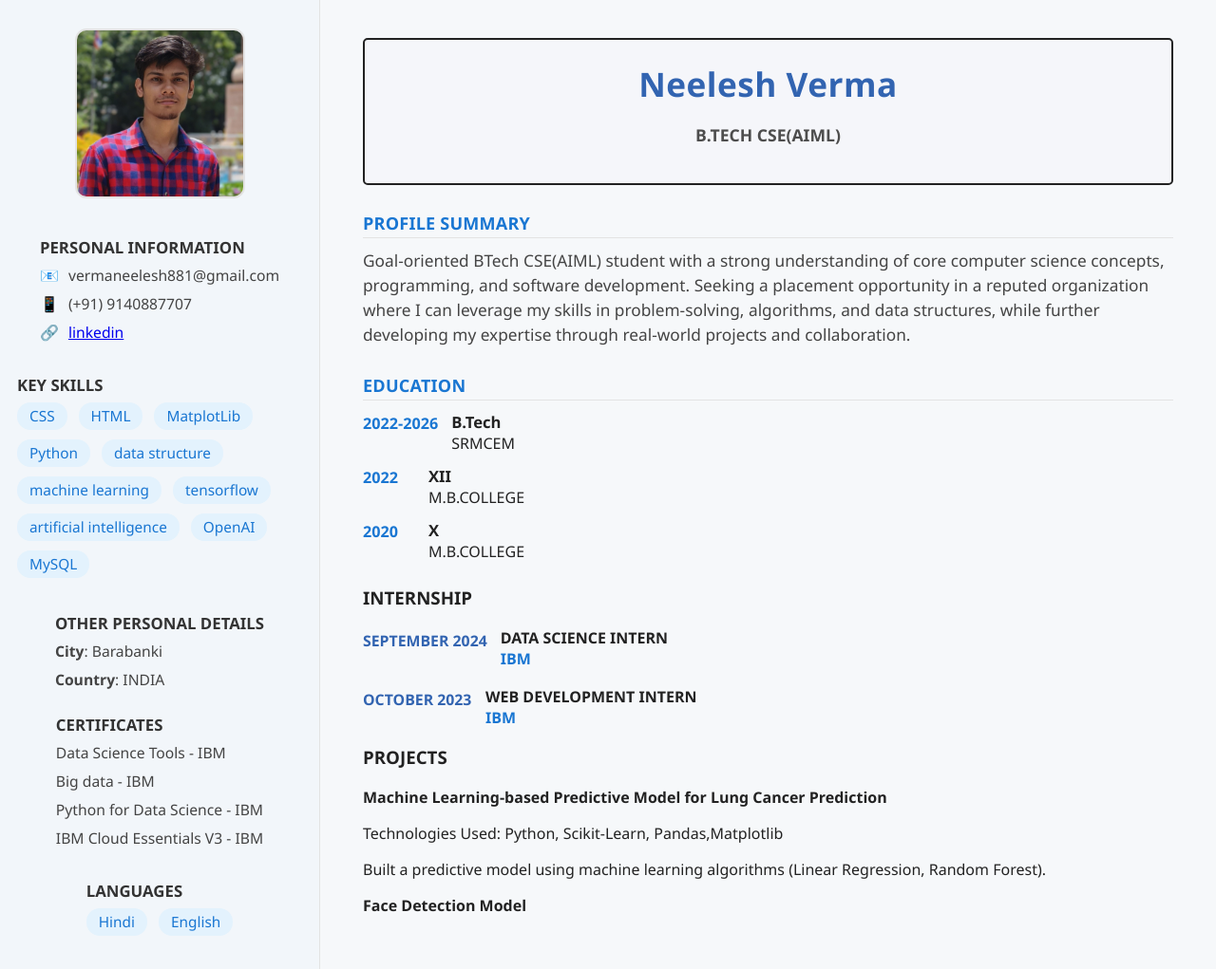
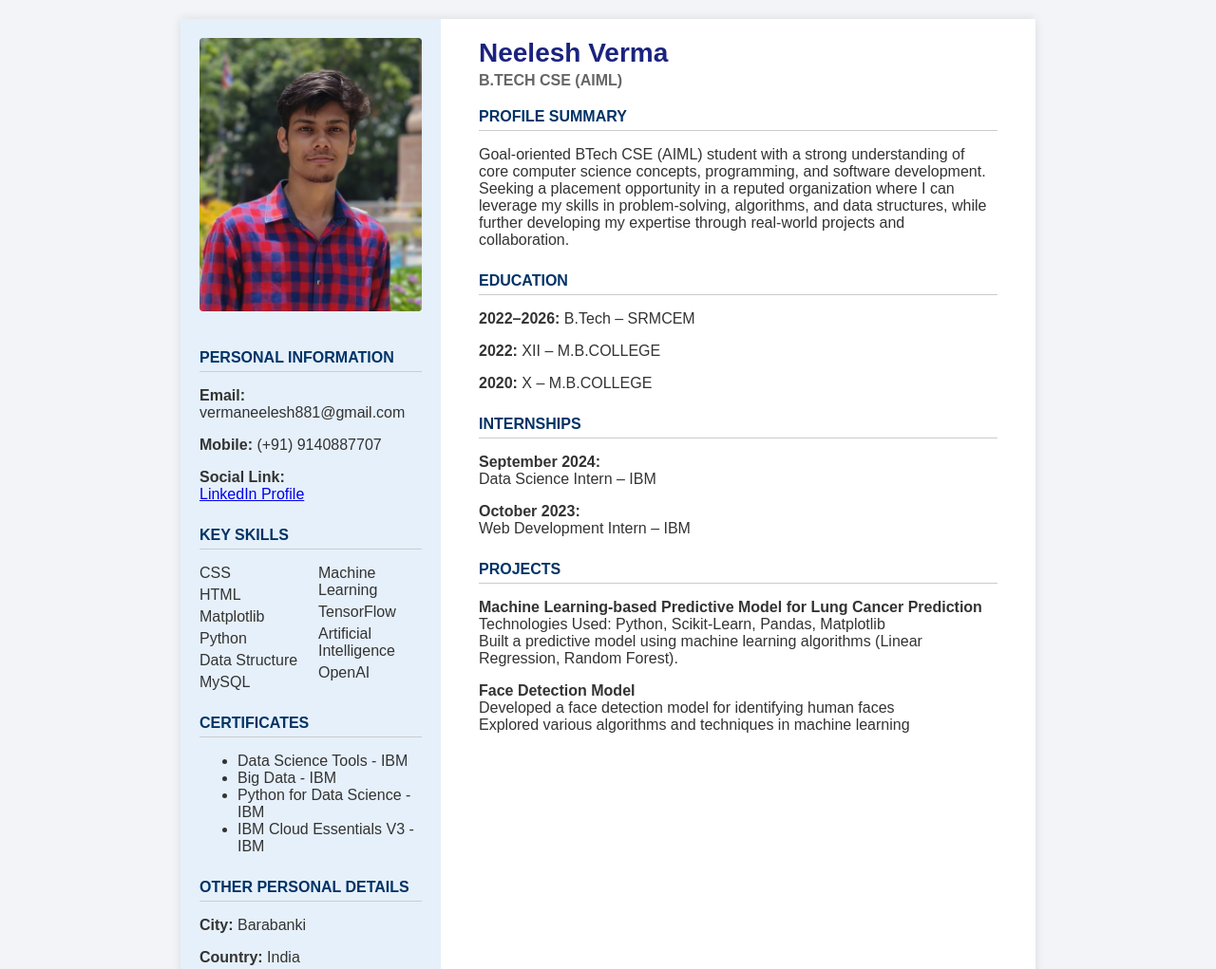
Before and after one commit to Neelesh018/Neelesh018.github.io, a plain HTML site: page index.html in a window 1280 px wide. Shown: the top 1021 px of the page at 95% size. Drawn offline with Linux system fonts and the light colour scheme.

Commit message:
initial commit

```diff
--- a/index.html
+++ b/index.html
@@ -1,150 +1,97 @@
 <!DOCTYPE html>
 <html lang="en">
 <head>
-  <meta charset="UTF-8">
-  <meta name="viewport" content="width=device-width, initial-scale=1">
-  <title>RESUME</title>
-  <link rel="stylesheet" href="style.css">
+  <meta charset="UTF-8" />
+  <meta name="viewport" content="width=device-width, initial-scale=1.0"/>
+  <title>Resume - Neelesh Verma</title>
+  <link rel="stylesheet" href="style.css" />
 </head>
 <body>
-    <div class="resume-body">
-      <aside class="sidebar">
-        <div class="profile-pic">
-          <img src="imageeee.jpg" alt="Profile Picture" />
-        </div>
-        <section class="personal-info">
+  <div class="resume-container">
+    <div class="left-column">
+      <img src="imageeee.jpg" alt="Profile" class="profile-photo" />
+
+      <section class="section">
         <h3>PERSONAL INFORMATION</h3>
-          <ul>
-            <li>
-              <span class="icon">📧</span>
-              vermaneelesh881@gmail.com
-            </li>
-            <li>
-              <span class="icon">📱</span>
-              (+91) 9140887707
-            </li>
-            <li>
-              <span class="icon">🔗</span>
-              <a href="www.linkedin.com/in/neelesh-verma-4238b9296" target="_blank">
-                linkedin
+        <p><strong>Email:</strong> vermaneelesh881@gmail.com</p>
+        <p><strong>Mobile:</strong> (+91) 9140887707</p>
+        <p><strong>Social Link:</strong><br>
+          <a href="https://www.linkedin.com/in/neelesh-verma-4238b9296" target="_blank">
+            LinkedIn Profile
           </a>
-            </li>
+        </p>
+      </section>
+
+      <section class="section">
+        <h3>KEY SKILLS</h3>
+        <ul class="skills-list">
+          <li>CSS</li><li>HTML</li><li>Matplotlib</li><li>Python</li><li>Data Structure</li><li>MySQL</li>
+          <li>Machine Learning</li><li>TensorFlow</li><li>Artificial Intelligence</li><li>OpenAI</li>
         </ul>
       </section>
-        <section class="key-skills">
-            <h3>KEY SKILLS</h3>
-          <ul>
-            <li>CSS</li>
-            <li>HTML</li>
-            <li>MatplotLib</li>
-            <li>Python</li>
-            <li>data structure</li>
-            <li>machine learning</li>
-            <li>tensorflow</li>
-            <li>artificial intelligence</li>
-            <li>OpenAI</li>
-            <li>MySQL</li>
-          </ul>
-        </section>
-        <section class="other-details">
-        <h3>OTHER PERSONAL DETAILS</h3>
-          <ul>
-            <li><strong>City</strong>: Barabanki</li>
-            <li><strong>Country</strong>: INDIA</li>
-          </ul>
-        </section>
-         <section class="certificate">
+
+      <section class="section">
         <h3>CERTIFICATES</h3>
         <ul>
           <li>Data Science Tools - IBM</li>
-            <li>Big data - IBM</li>
+          <li>Big Data - IBM</li>
           <li>Python for Data Science - IBM</li>
           <li>IBM Cloud Essentials V3 - IBM</li>
         </ul>
       </section>
-        <section class="languages">
+
+      <section class="section">
+        <h3>OTHER PERSONAL DETAILS</h3>
+        <p><strong>City:</strong> Barabanki</p>
+        <p><strong>Country:</strong> India</p>
+      </section>
+
+      <section class="section">
         <h3>LANGUAGES</h3>
-          <ul>
-            <li>Hindi</li>
-            <li>English</li>
-          </ul>
+        <p>Hindi</p>
+        <p>English</p>
       </section>
-      </aside>
-      <main class="resume-main">
-        <section class="profile-header">
-          <div class="profile-title-box">
-            <h2>Neelesh Verma</h2>
-            <p class="job-title">B.TECH CSE(AIML)</p>
+    </div>
+
+    <div class="right-column">
+      <header>
+        <h1>Neelesh Verma</h1>
+        <h2>B.TECH CSE (AIML)</h2>
+      </header>
+
+      <section class="section">
+        <h3>PROFILE SUMMARY</h3>
+        <p>Goal-oriented BTech CSE (AIML) student with a strong understanding of core computer science concepts, programming, and software development. Seeking a placement opportunity in a reputed organization where I can leverage my skills in problem-solving, algorithms, and data structures, while further developing my expertise through real-world projects and collaboration.</p>
+      </section>
+
+      <section class="section">
+        <h3>EDUCATION</h3>
+        <p><strong>2022–2026:</strong> B.Tech – SRMCEM</p>
+        <p><strong>2022:</strong> XII – M.B.COLLEGE</p>
+        <p><strong>2020:</strong> X – M.B.COLLEGE</p>
+      </section>
+
+      <section class="section">
+        <h3>INTERNSHIPS</h3>
+        <div class="job">
+          <p><strong>September 2024:</strong><br>Data Science Intern – IBM</p>
+        </div>
+        <div class="job">
+          <p><strong>October 2023:</strong><br>Web Development Intern – IBM</p>
         </div>
       </section>
-        <section class="profile-summary">
-          <h3>PROFILE SUMMARY</h3>
-          <p>
-           Goal-oriented BTech CSE(AIML) student with a strong
-understanding of core computer science concepts,
-programming, and software development. Seeking a placement
-opportunity in a reputed organization where I can leverage my
-skills in problem-solving, algorithms, and data structures, while
-further developing my expertise through real-world projects and
-collaboration.
-          </p>
+
+      <section class="section">
+        <h3>PROJECTS</h3>
+        <p><strong>Machine Learning-based Predictive Model for Lung Cancer Prediction</strong><br>
+        Technologies Used: Python, Scikit-Learn, Pandas, Matplotlib<br>
+        Built a predictive model using machine learning algorithms (Linear Regression, Random Forest).</p>
+
+        <p><strong>Face Detection Model</strong><br>
+        Developed a face detection model for identifying human faces<br>
+        Explored various algorithms and techniques in machine learning</p>
       </section>
-        <section class="education">
-          <h3>EDUCATION</h3>
-          <div class="edu-item">
-            <span class="edu-year">2022-2026</span>
-            <div>
-              <strong>B.Tech</strong><br>
-              SRMCEM
     </div>
-          </div>
-          <div class="edu-item">
-            <span class="edu-year">2022</span>
-            <div>
-              <strong>XII</strong><br>
-              M.B.COLLEGE
-            </div>
-            </div>
-          <div class="edu-item">
-            <span class="edu-year">2020</span>
-            <div>
-              <strong>X</strong><br>
-              M.B.COLLEGE
-          </div>
-          </div>
-        </section>
-        <section class="Internships">
-          <h3>INTERNSHIP</h3>
-          <div class="work-item">
-            <div class="work-date">SEPTEMBER 2024</div>
-            <div>
-              <strong>DATA SCIENCE INTERN</strong><br>
-              <span class="company">IBM</span>
-            </div>
-          </div>
-          <div class="work-item">
-            <div class="work-date">OCTOBER 2023</div>
-            <div>
-              <strong>WEB DEVELOPMENT INTERN</strong><br>
-              <span class="company">IBM</span>
-            </div>
-          </div>
-
-        </section>
-        <section class="PROJECTS">
-          <h3>PROJECTS</h3>
-          <div class="project">
-            <div class="project-name"><b>Machine Learning-based Predictive Model for Lung Cancer Prediction</b></div>
-            <p>Technologies Used: Python, Scikit-Learn, Pandas,Matplotlib</p><p>
-            Built a predictive model using machine learning algorithms (Linear Regression, Random Forest).</p>
-          <div class="project"><b>Face Detection Model</b></div>
-          </div>
-        </section>
-      </main>
-    </div>
-    <footer>
-      <p>&copy; NEELESH VERMA</p>
-    </footer>
   </div>
 </body>
 </html>
--- a/style.css
+++ b/style.css
@@ -1,273 +1,69 @@
 body {
-  background: #f6f8fa;
-  font-family: 'Segoe UI', Arial, sans-serif;
   margin: 0;
-  padding: 0;
-  color: #222;
+  font-family: Arial, sans-serif;
+  background-color: #f2f4f7;
+  color: #333;
 }
 
-.main-container {
-  max-width: 1100px;
-  margin: 24px auto;
-  background: #fff;
-  border-radius: 12px;
-  box-shadow: 0 7px 18px 0 rgba(0,0,0,0.07);
-  overflow: hidden;
+.resume-container {
+  display: flex;
+  max-width: 900px;
+  margin: 20px auto;
+  background-color: white;
+  box-shadow: 0 0 10px rgba(0,0,0,0.1);
 }
 
-.resume-header {
-  display: flex;
-  justify-content: space-between;
-  align-items: center;
-  padding: 32px 40px 8px 40px;
-  border-bottom: 1px solid #ebebeb;
+.left-column {
+  width: 30%;
+  background-color: #e6f0fa;
+  padding: 20px;
 }
 
-.resume-header h1 {
-  font-size: 2.3em;
-  margin: 0;
-  font-weight: 700;
-  letter-spacing: -0.5px;
+.right-column {
+  width: 70%;
+  padding: 20px 40px;
 }
 
-.explore-link {
-  color: #2979ff;
-  text-decoration: none;
-  font-weight: 500;
-  font-size: 1.1em;
-  margin-right: 12px;
+.profile-photo {
+  width: 100%;
+  border-radius: 4px;
+  margin-bottom: 20px;
 }
 
-.resume-body {
-  display: flex;
-  flex-direction: row;
+header h1 {
+  margin: 0;
+  font-size: 28px;
+  color: #1a237e;
 }
 
-.sidebar {
-  background: #f2f6fa;
-  padding: 30px 18px 30px 18px;
-  width: 300px;
-  min-width: 260px;
-  max-width: 340px;
-  border-right: 1px solid #e3e3e3;
-  display: flex;
-  flex-direction: column;
-  align-items: center;
+header h2 {
+  margin: 4px 0 20px;
+  font-size: 16px;
+  color: #666;
 }
 
-.profile-pic img {
-  width: 175px;
-  height: 175px;
-  object-fit: cover;
-  border-radius: 12px;
-  margin-bottom: 18px;
-  border: 2px solid #e3e3e3;
-  background: #fff;
-}
-
-.sidebar h3 {
-  font-size: 1.05em;
-  color: #333;
-  margin-bottom: 7px;
-  font-weight: 700;
-}
-
-.sidebar ul {
-  list-style: none;
-  padding: 0;
-  margin: 0 0 16px 0;
-  font-size: 0.98em;
-}
-
-.sidebar li {
-  margin-bottom: 8px;
-  word-break: break-all;
-  color: #444;
-}
-
-.icon {
-  margin-right: 6px;
-  color: #1976d2;
-  font-size: 1.02em;
-}
-
-.key-skills ul, .languages ul {
-  display: flex;
-  flex-wrap: wrap;
-  gap: 6px 12px;
-}
-
-.key-skills li, .languages li {
-  background: #e3f2fd;
-  color: #1976d2;
-  padding: 4px 13px;
-  border-radius: 14px;
-  font-size: 0.98em;
-  margin-bottom: 4px;
-  font-weight: 500;
-}
-
-.other-details ul {
-  margin-bottom: 0;
-}
-
-.resume-main {
-  flex: 1;
-  padding: 40px 45px 38px 45px;
-}
-
-.profile-header {
-  display: flex;
-  align-items: center;
-  margin-bottom: 28px;
-}
-
-.profile-title-box {
-  flex: 1;
-  border: 2px solid #222;
-  border-radius: 5px;
-  padding: 22px 0;
-  text-align: center;
-  background: #f5f6fa;
-}
-
-.profile-title-box h2 {
-  margin: 0 0 2px 0;
-  font-size: 2.2em;
-  color: #3264b1;
-  letter-spacing: 0.5px;
-}
-
-.profile-title-box .job-title {
-  font-size: 1.1em;
-  color: #4d4d4d;
-  font-weight: 600;
-}
-
-.profile-summary {
-  margin-bottom: 28px;
-}
-
-.profile-summary h3,
-.education h3,
-.work-experience h3 {
-  font-size: 1.13em;
-  color: #1976d2;
-  margin-bottom: 11px;
-  border-bottom: 1.5px solid #e3e3e3;
-  padding-bottom: 3px;
-  font-weight: 700;
-  letter-spacing: 0.2px;
-}
-
-.profile-summary p {
-  margin: 0;
-  color: #444;
-  font-size: 1.08em;
-  line-height: 1.5;
-}
-
-.education {
+.section {
   margin-bottom: 25px;
 }
 
-.edu-item {
-  display: flex;
-  align-items: flex-start;
-  margin-bottom: 12px;
+.section h3 {
+  margin-bottom: 10px;
+  font-size: 16px;
+  color: #003366;
+  border-bottom: 1px solid #ccc;
+  padding-bottom: 5px;
 }
 
-.edu-year {
-  min-width: 55px;
-  color: #1976d2;
-  font-weight: 600;
-  font-size: 1.01em;
-  margin-right: 14px;
-  margin-top: 2px;
+.skills-list {
+  list-style: none;
+  padding-left: 0;
+  columns: 2;
 }
 
-.edu-item strong {
-  font-size: 1.04em;
+.skills-list li {
+  margin-bottom: 5px;
 }
 
-.work-experience {
-  margin-bottom: 18px;
+.job {
+  margin-bottom: 15px;
 }
-
-.work-item {
-  display: flex;
-  align-items: flex-start;
-  margin-bottom: 18px;
-}
-
-.work-date {
-  min-width: 115px;
-  color: #3264b1;
-  font-weight: 600;
-  font-size: 0.99em;
-  margin-right: 14px;
-  margin-top: 3px;
-}
-
-.company {
-  color: #1976d2;
-  font-weight: 600;
-}
-
-.work-item p {
-  margin: 6px 0 0 0;
-  color: #444;
-  font-size: 1em;
-  line-height: 1.5;
-}
-
-footer {
-  text-align: center;
-  color: #888;
-  font-size: 1em;
-  padding: 15px 0 12px 0;
-  border-top: 1px solid #e3e3e3;
-  background: #f6f8fa;
-}
-
-@media (max-width: 950px) {
-  .main-container {
-    max-width: 100vw;
-    margin: 0;
-    border-radius: 0;
-  }
-  .resume-body {
-    flex-direction: column;
-  }
-  .sidebar {
-    width: 100%;
-    max-width: none;
-    min-width: 0;
-    border-right: none;
-    border-bottom: 1px solid #e3e3e3;
-    flex-direction: row;
-    flex-wrap: wrap;
-    justify-content: flex-start;
-    align-items: flex-start;
-    padding: 22px 8px;
-  }
-  .resume-main {
-    padding: 24px 12px;
-  }
-}
-
-@media (max-width: 650px) {
-  .resume-header {
-    flex-direction: column;
-    align-items: flex-start;
-    padding: 24px 12px 4px 12px;
-  }
-  .sidebar {
-    flex-direction: column;
-    align-items: center;
-    padding: 16px 6px;
-  }
-  .resume-main {
-    padding: 16px 4px 16px 4px;
-  }
-}
```
Lines whose indentation alone changed are shown as unchanged.
